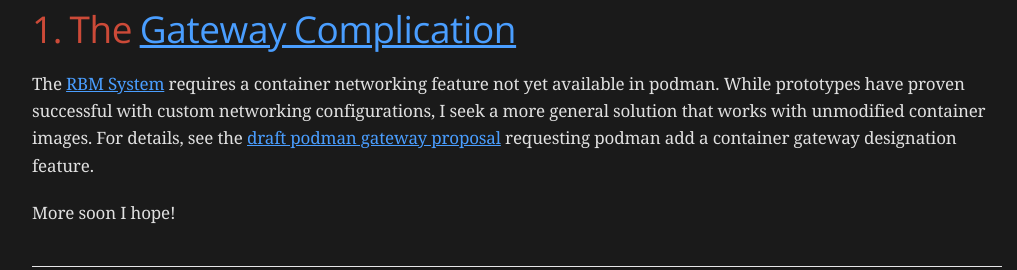
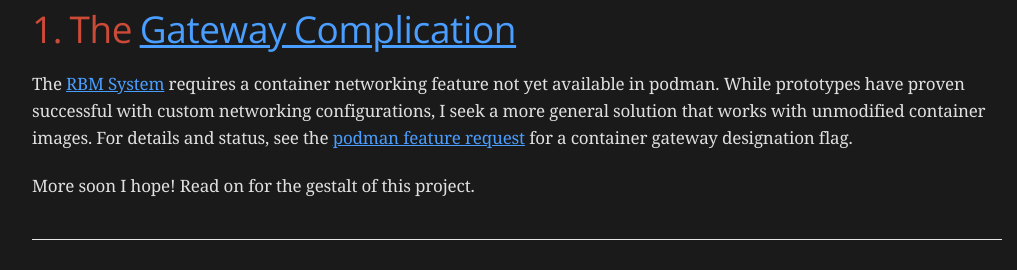
Before and after one commit to scaleinv/recipebottle, a plain HTML site: page index.html in a window 1280 px wide. Shown: the part 344-614 px from the top of the page, without its empty margins (123-1140 px from the left). Drawn offline with nearby package versions, Linux system fonts and the light colour scheme; a web font is replaced by a local one.

Commit message:
Back annotated with link to podman feature request.

```diff
--- a/index.html
+++ b/index.html
@@ -510,16 +510,21 @@ body.book #toc,body.book #preamble,body.book h1.sect0,body.book .sect1>h2{page-b
 </ul>
 </div>
 </div>
+
+
 <div id="content">
 <div class="sect1">
 <h2 id="_the_gateway_complication">1. The <a href="#term_complication">Gateway Complication</a></h2>
 <div class="sectionbody">
 <div class="paragraph">
-<p>The <a href="#term_rbm_system">RBM System</a> requires a container networking feature not yet available in podman. While prototypes have proven successful with custom networking configurations, I seek a more general solution that works with unmodified container images. For details, see the <a href="podman-gateway-proposal.md">draft podman gateway proposal</a> requesting podman add a container gateway designation feature.</p>
+<p>The <a href="#term_rbm_system">RBM System</a> requires a container networking feature not yet available in podman.
+While prototypes have proven successful with custom networking configurations, I seek a more general solution that works with unmodified container images.
+For details and status, see the <a href="https://github.com/containers/podman/issues/24920">podman feature request</a> for a container gateway designation flag.</p>
 </div>
 <div class="paragraph">
-<p>More soon I hope!</p>
+<p>More soon I hope!  Read on for the gestalt of this project.</p>
 </div>
+
 </div>
 </div>
 <div class="sect1">
```
Also changed, not shown: 1 other file.
